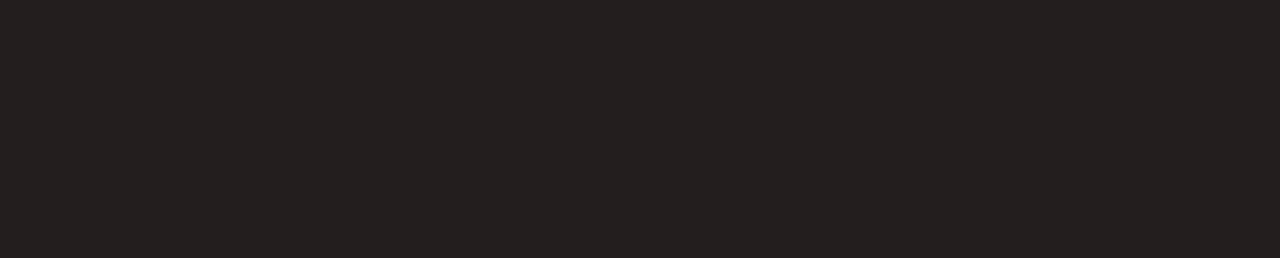
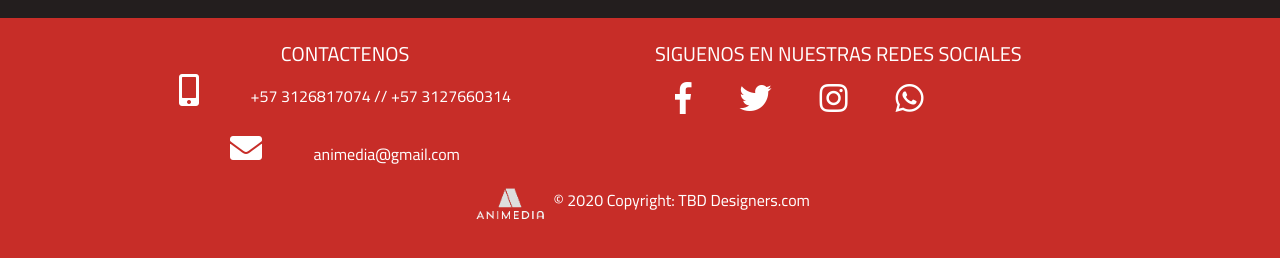
Before and after one commit to julianza32/Animedia, an Angular app in the folder animedia/: page /home in a window 1280 px wide. Shown: the part 1248-1506 px from the top of the page. Before the commit the page ends 1246 px from the top, so only its background shows below. Built offline with nearby package versions, Linux system fonts and the light colour scheme.

Commit message:
Se realizo footer

```diff
--- a/animedia/src/app/app.component.html
+++ b/animedia/src/app/app.component.html
@@ -1,2 +1,3 @@
 <app-navbar></app-navbar>
 <router-outlet></router-outlet>
+<app-footer></app-footer>
--- a/animedia/src/app/components/components.module.ts
+++ b/animedia/src/app/components/components.module.ts
@@ -10,6 +10,6 @@
   imports: [
     CommonModule
   ],
-  exports:[NavbarComponent]
+  exports:[NavbarComponent, FooterComponent]
 })
 export class ComponentsModule { }
--- a/animedia/src/app/components/footer/footer.component.css
+++ b/animedia/src/app/components/footer/footer.component.css
@@ -0,0 +1,21 @@
+.footer{
+    background-color: rgb(199, 45, 40);
+    padding: 50px;
+    margin-top: 20px;
+}
+.social{
+    margin: 20px;
+}
+.link{
+    color: white;
+}
+
+.link:hover{
+    color: gray;
+}
+
+.contact{
+    display: flex;
+    flex-direction: column;
+    align-items: center;
+}
--- a/animedia/src/app/components/footer/footer.component.html
+++ b/animedia/src/app/components/footer/footer.component.html
@@ -1 +1,75 @@
-<p>footer works!</p>
+<!-- Footer -->
+<footer class="page-footer font-small blue pt-4 footer">
+
+    <!-- Footer Links -->
+    <div class="container-fluid text-center text-md-left">
+
+      <!-- Grid row -->
+      <div class="row">
+
+        <!-- Grid column -->
+        <div class="col-md-6 mt-md-0 mt-3">
+
+          <!-- Content -->
+                <div class="contact">
+                    <h5 class="text-uppercase">Contactenos</h5>
+                    <!-- Twitter -->
+                    <a>
+                        <i class="fas fa-mobile-alt  white-text mr-md-5 mr-3 fa-2x"> </i>
+                        +57 3126817074 // +57 3127660314
+                    </a><br>
+                    <!--Instagram-->
+                    <a>
+                        <i class="fas fa-envelope white-text mr-md-5 mr-3 fa-2x"> </i>
+                        animedia@gmail.com
+                    </a>
+                </div>
+
+        </div>
+        <!-- Grid column -->
+
+        <hr class="clearfix w-100 d-md-none pb-3">
+
+        <!-- Grid column -->
+        <div class="col-md-6 mb-md-0 mb-3">
+            <!-- Links -->
+            <h5 class="text-uppercase">Siguenos en nuestras redes sociales</h5>
+            <div class="social">
+                <!-- Facebook -->
+                <a class="fb-ic link">
+                    <i class="fab fa-facebook-f fa-lg white-text mr-md-5 mr-3 fa-2x"> </i>
+                </a>
+                <!-- Twitter -->
+                <a class="tw-ic link">
+                    <i class="fab fa-twitter fa-lg white-text mr-md-5 mr-3 fa-2x"> </i>
+                </a>
+                <!--Instagram-->
+                <a class="ins-ic link" href="https://www.instagram.com/">
+                    <i class="fab fa-instagram fa-lg white-text mr-md-5 mr-3 fa-2x"> </i>
+                </a>
+                <!--Whatsapp-->
+                <a class="pin-ic link" href="https://web.whatsapp.com/">
+                    <i class="fab fa-whatsapp fa-lg white-text fa-2x"> </i>
+                </a>
+            </div>
+        </div>
+        <!-- Grid column -->
+
+      </div>
+      <!-- Grid row -->
+
+    </div>
+    <!-- Footer Links -->
+    <hr class="clearfix w-100 d-md-none pb-3">
+    <!-- Copyright -->
+    <div class="footer-copyright text-center py-3">
+        <img src="../../../assets/imagenes/logoAnimediabb.png" width="80" alt="Logo Animedia">
+            © 2020 Copyright:
+        <a class="link" href="https://google.com/" target="blank_">
+            TBD Designers.com
+        </a>
+    </div>
+    <!-- Copyright -->
+
+  </footer>
+  <!-- Footer -->
```
